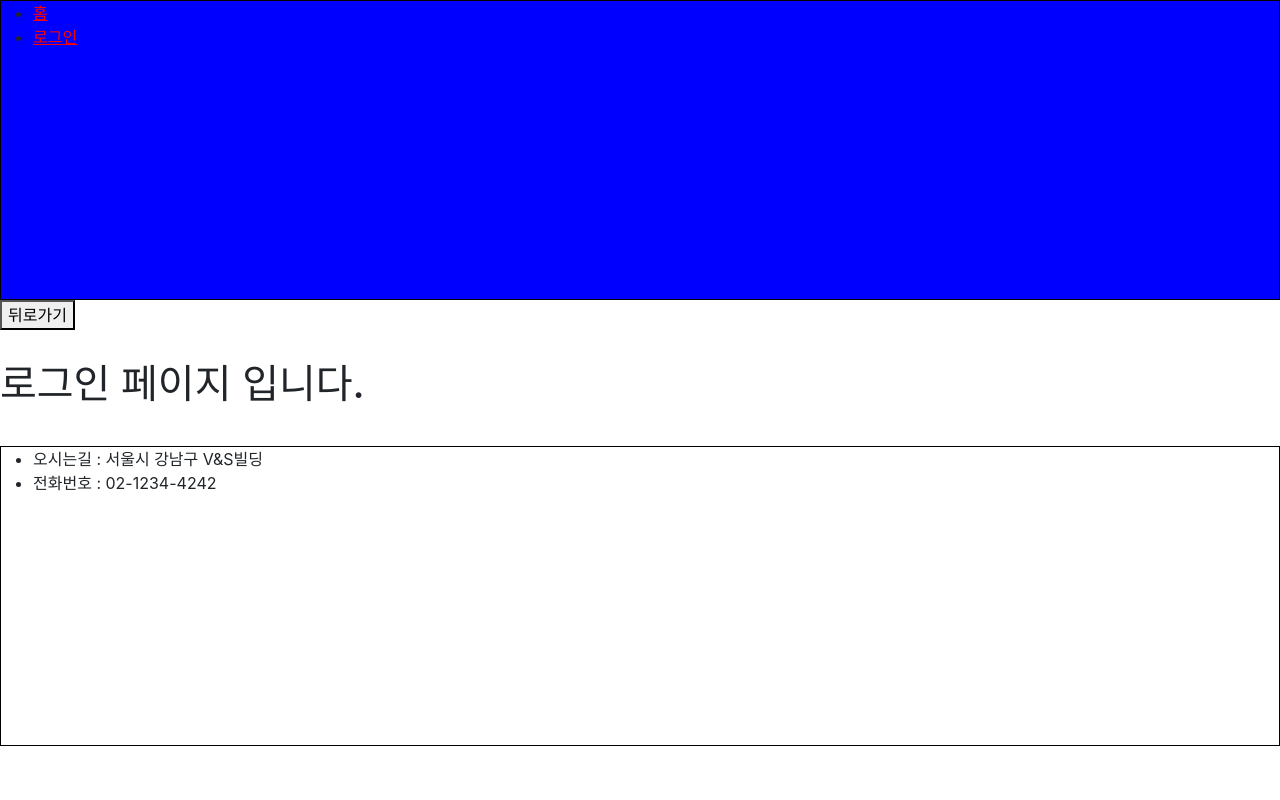
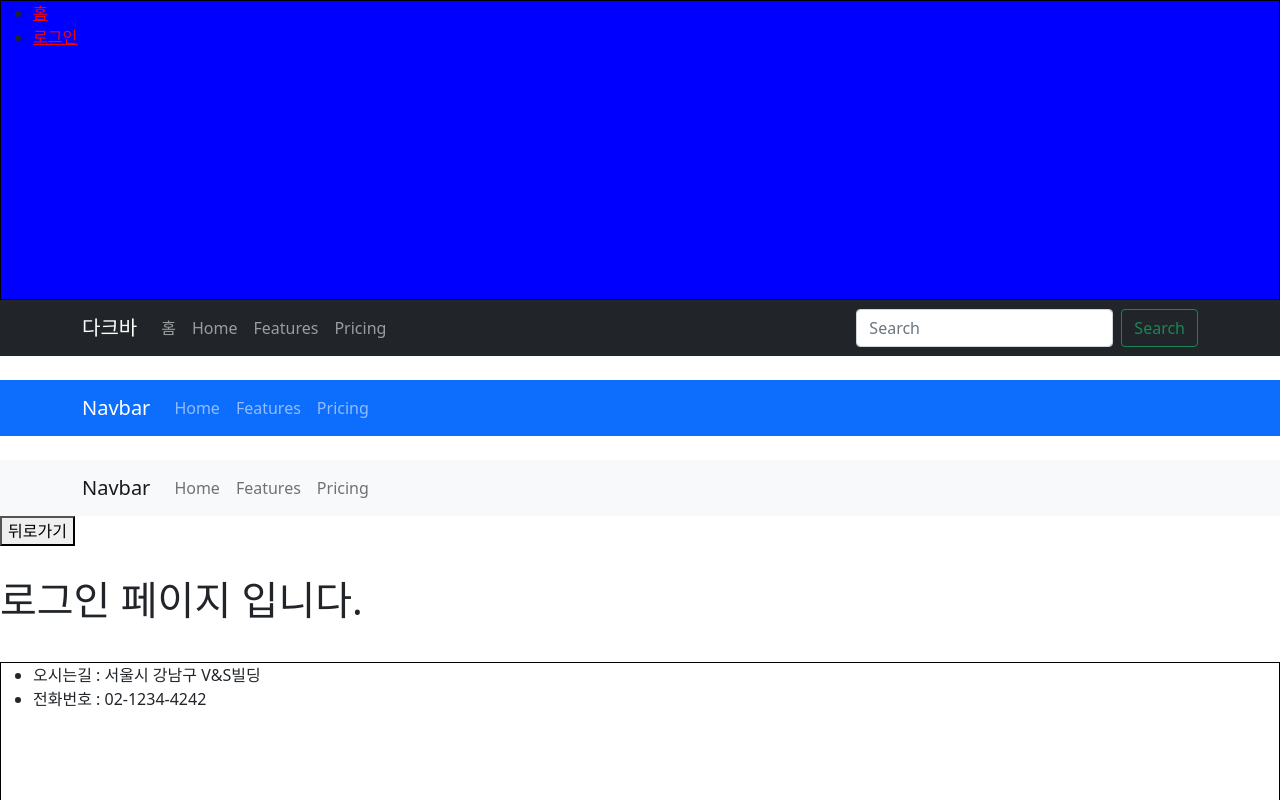
Before and after one commit to SungJaeCho/basic_react, a React (Create React App) app: page /login/10 in a window 1280 px wide. Shown: the top 800 px of the page. Built offline with nearby package versions, Linux system fonts and the light colour scheme.

Commit message:
부트스트랩 적용

```diff
--- a/public/index.html
+++ b/public/index.html
@@ -22,8 +22,6 @@
       work correctly both with client-side routing and a non-root public URL.
       Learn how to configure a non-root public URL by running `npm run build`.
     -->
-  <link rel="stylesheet" href="https://cdn.jsdelivr.net/npm/bootstrap@5.1.3/dist/css/bootstrap.min.css"
-    integrity="sha384-1BmE4kWBq78iYhFldvKuhfTAU6auU8tT94WrHftjDbrCEXSU1oBoqyl2QvZ6jIW3" crossorigin="anonymous" />
   <title>React App</title>
 </head>
 
--- a/src/App.js
+++ b/src/App.js
@@ -1,3 +1,4 @@
+import 'bootstrap/dist/css/bootstrap.min.css';
 import { Route } from 'react-router';
 import Footer from './components/Footer';
 import Header from './components/Header';
--- a/src/components/Footer.js
+++ b/src/components/Footer.js
@@ -4,19 +4,19 @@ import styled from 'styled-components';
 // 하나의 컴포넌트를 생성 (재사용)
 
 // styled-components => js파일과 css파일 관리
-const FooterList = styled.div`
+const StyledFooterDiv = styled.div`
   border: 1px solid black;
   height: 300px;
 `;
 
 const Footer = () => {
   return (
-    <FooterList>
+    <StyledFooterDiv>
       <ul>
         <li>오시는길 : 서울시 강남구 V&S빌딩</li>
         <li>전화번호 : 02-1234-4242</li>
       </ul>
-    </FooterList>
+    </StyledFooterDiv>
   );
 };
 
--- a/src/components/Header.js
+++ b/src/components/Header.js
@@ -1,4 +1,12 @@
 import React from 'react';
+import {
+  Container,
+  Form,
+  FormControl,
+  Nav,
+  Navbar,
+  Button,
+} from 'react-bootstrap';
 import { Link } from 'react-router-dom';
 import styled from 'styled-components';
 
@@ -17,6 +25,7 @@ const StyledHeadLink = styled(Link)`
 
 const Header = () => {
   return (
+    <div>
       <StyledHeadButtonDiv backgroundColor="blue">
         <ul>
           <li>
@@ -27,6 +36,54 @@ const Header = () => {
           </li>
         </ul>
       </StyledHeadButtonDiv>
+      <>
+        <Navbar bg="dark" variant="dark">
+          <Container>
+            <Navbar.Brand href="#home">다크바</Navbar.Brand>
+            <Nav className="me-auto">
+              <Link to="/" className="nav-link">
+                홈
+              </Link>
+              <Nav.Link href="/">Home</Nav.Link>
+              <Nav.Link href="/login">Features</Nav.Link>
+              <Nav.Link href="#pricing">Pricing</Nav.Link>
+            </Nav>
+            <Form className="d-flex">
+              <FormControl
+                type="search"
+                placeholder="Search"
+                className="me-2"
+                aria-label="Search"
+              />
+              <Button variant="outline-success">Search</Button>
+            </Form>
+          </Container>
+        </Navbar>
+        <br />
+        <Navbar bg="primary" variant="dark">
+          <Container>
+            <Navbar.Brand href="#home">Navbar</Navbar.Brand>
+            <Nav className="me-auto">
+              <Nav.Link href="#home">Home</Nav.Link>
+              <Nav.Link href="#features">Features</Nav.Link>
+              <Nav.Link href="#pricing">Pricing</Nav.Link>
+            </Nav>
+          </Container>
+        </Navbar>
+
+        <br />
+        <Navbar bg="light" variant="light">
+          <Container>
+            <Navbar.Brand href="#home">Navbar</Navbar.Brand>
+            <Nav className="me-auto">
+              <Nav.Link href="#home">Home</Nav.Link>
+              <Nav.Link href="#features">Features</Nav.Link>
+              <Nav.Link href="#pricing">Pricing</Nav.Link>
+            </Nav>
+          </Container>
+        </Navbar>
+      </>
+    </div>
   );
 };
 
--- a/src/components/home/Home.js
+++ b/src/components/home/Home.js
@@ -1,4 +1,5 @@
 import React from 'react';
+import { Button } from 'react-bootstrap';
 import styled from 'styled-components';
 
 const StyledDeleteButton = styled.button`
@@ -17,6 +18,7 @@ const Home = (props) => {
 
   return (
     <div>
+      <Button variant="primary">Primary</Button>
       <StyledAddButton user={user}>더하기</StyledAddButton>
       <StyledDeleteButton user={user} onClick={() => setBoards([])}>
         전체삭제
```
Lines whose indentation alone changed are shown as unchanged.
